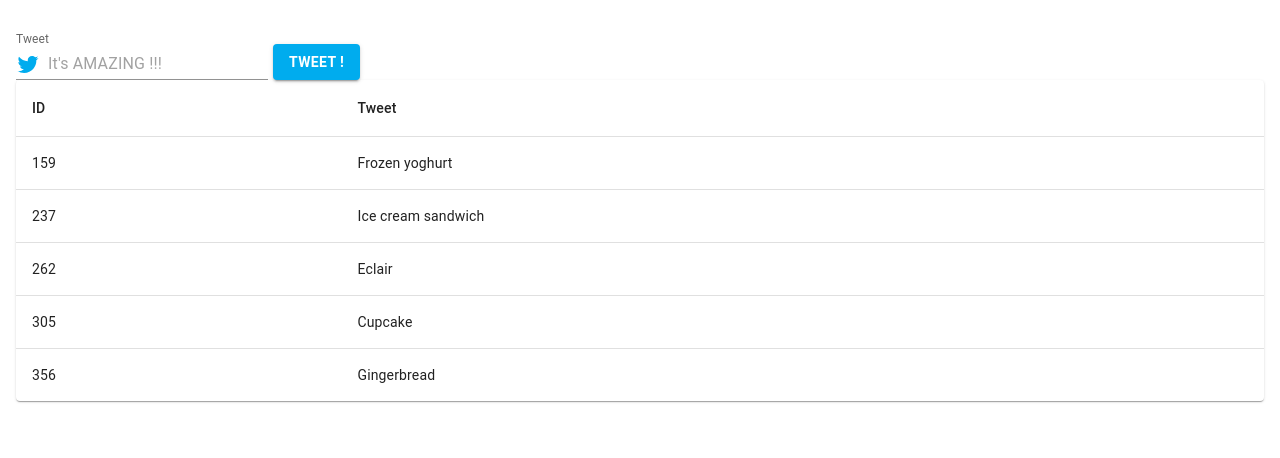
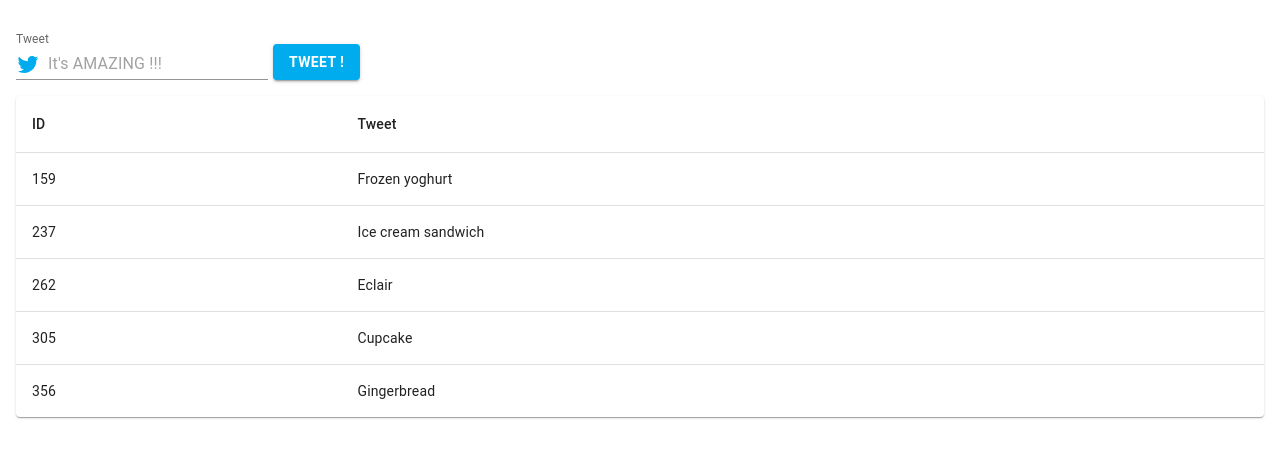
Before and after one commit to ryanhinchliffebae/twitter-posting, a React (Create React App) app: page / in a window 1280 px wide. Shown: the top 458 px of the page. Built offline with nearby package versions, Linux system fonts and the light colour scheme.

Commit message:
styled table

```diff
--- a/src/components/HistoryOfTweetsTable/HistoryOfTweetsTable.module.scss
+++ b/src/components/HistoryOfTweetsTable/HistoryOfTweetsTable.module.scss
@@ -1,3 +1,3 @@
 .HistoryOfTweetsTable {
-
+  margin: 1rem 0;
 }
```
